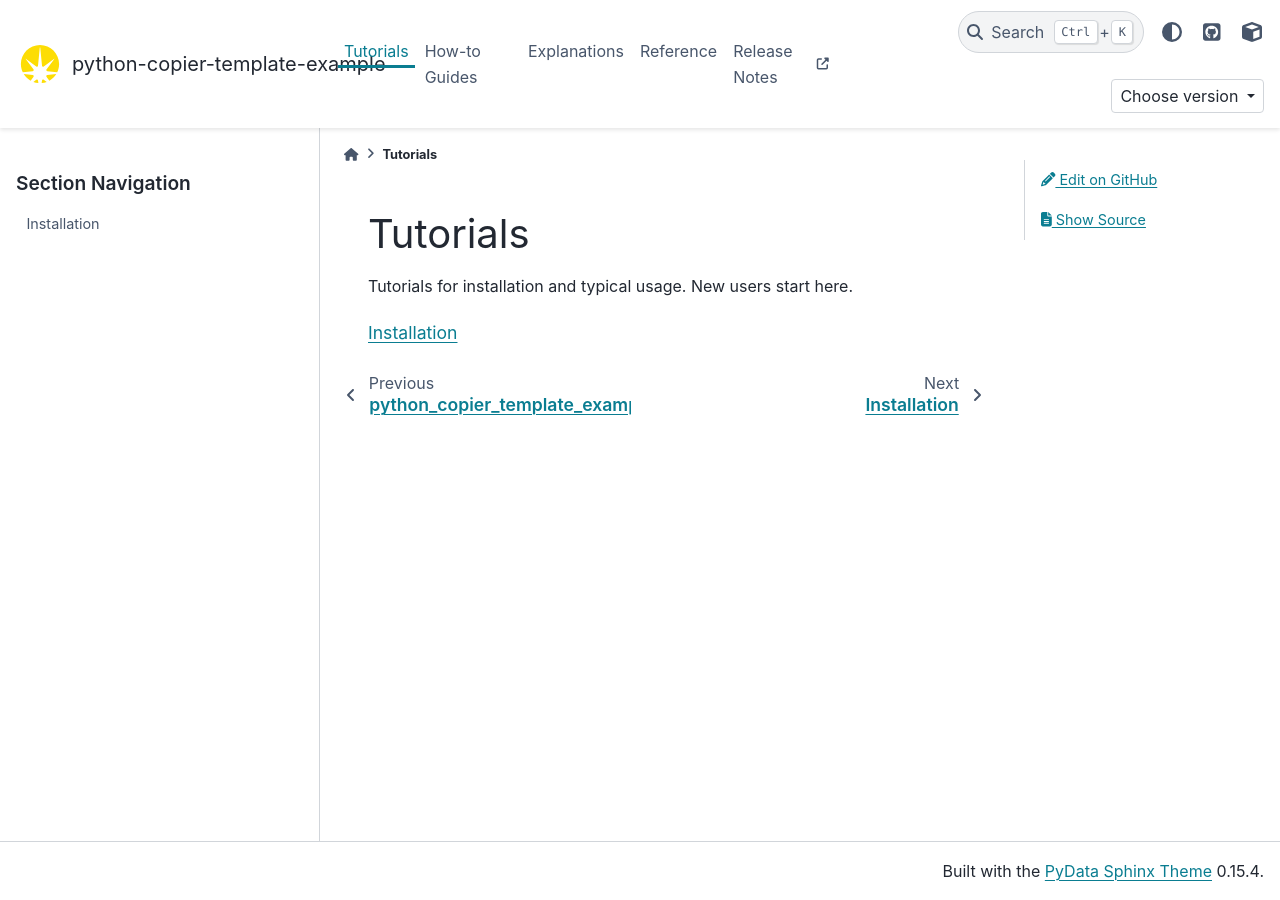
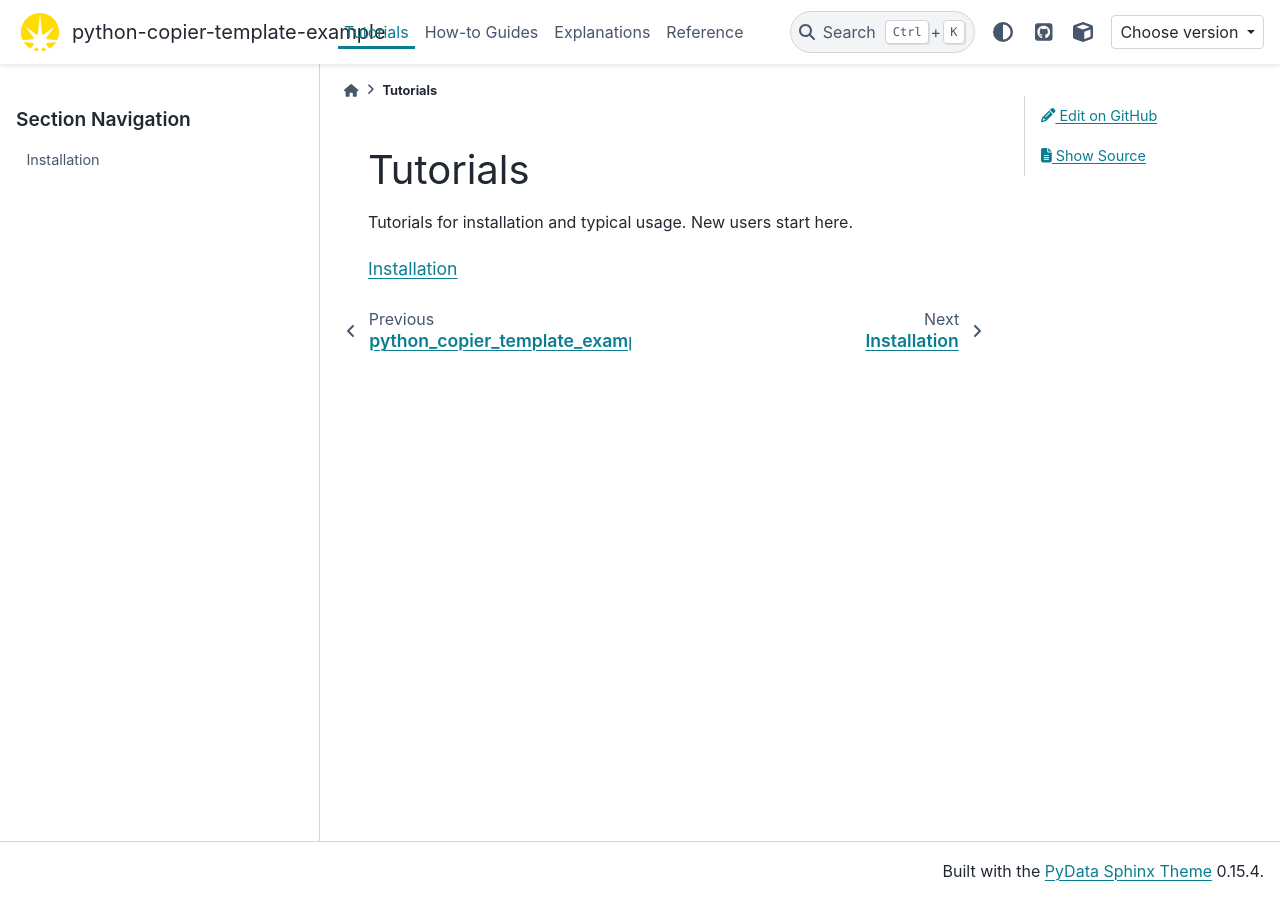
Before and after one commit to DiamondLightSource/python-copier-template-example, a Sphinx documentation site: the page built from docs/tutorials.md, in a window 1280 px wide. Built offline with Sphinx 7.4.7 and the PyData theme 0.15.4, drawn with Linux system fonts in a browser that asks for light colours; the version number could not be read and is left out.

```diff
--- a/docs/conf.py
+++ b/docs/conf.py
@@ -160,12 +160,6 @@ html_theme_options = {
     },
     "check_switcher": False,
     "navbar_end": ["theme-switcher", "icon-links", "version-switcher"],
-    "external_links": [
-        {
-            "name": "Release Notes",
-            "url": f"https://github.com/{github_user}/{github_repo}/releases",
-        }
-    ],
     "navigation_with_keys": False,
 }
 
```
Also changed, not shown: docs/reference.md (+1 -0 lines), .copier-answers.yml.
